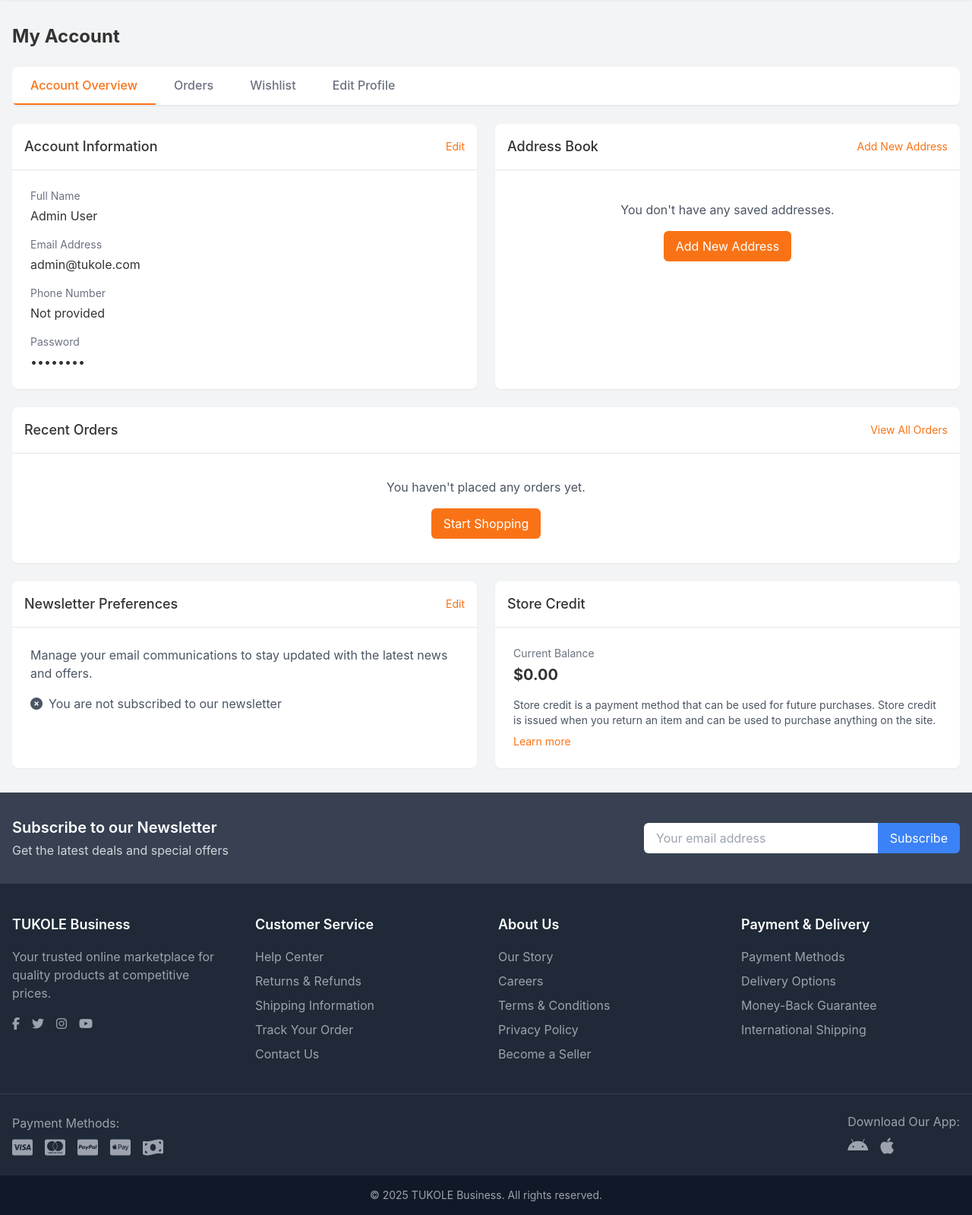
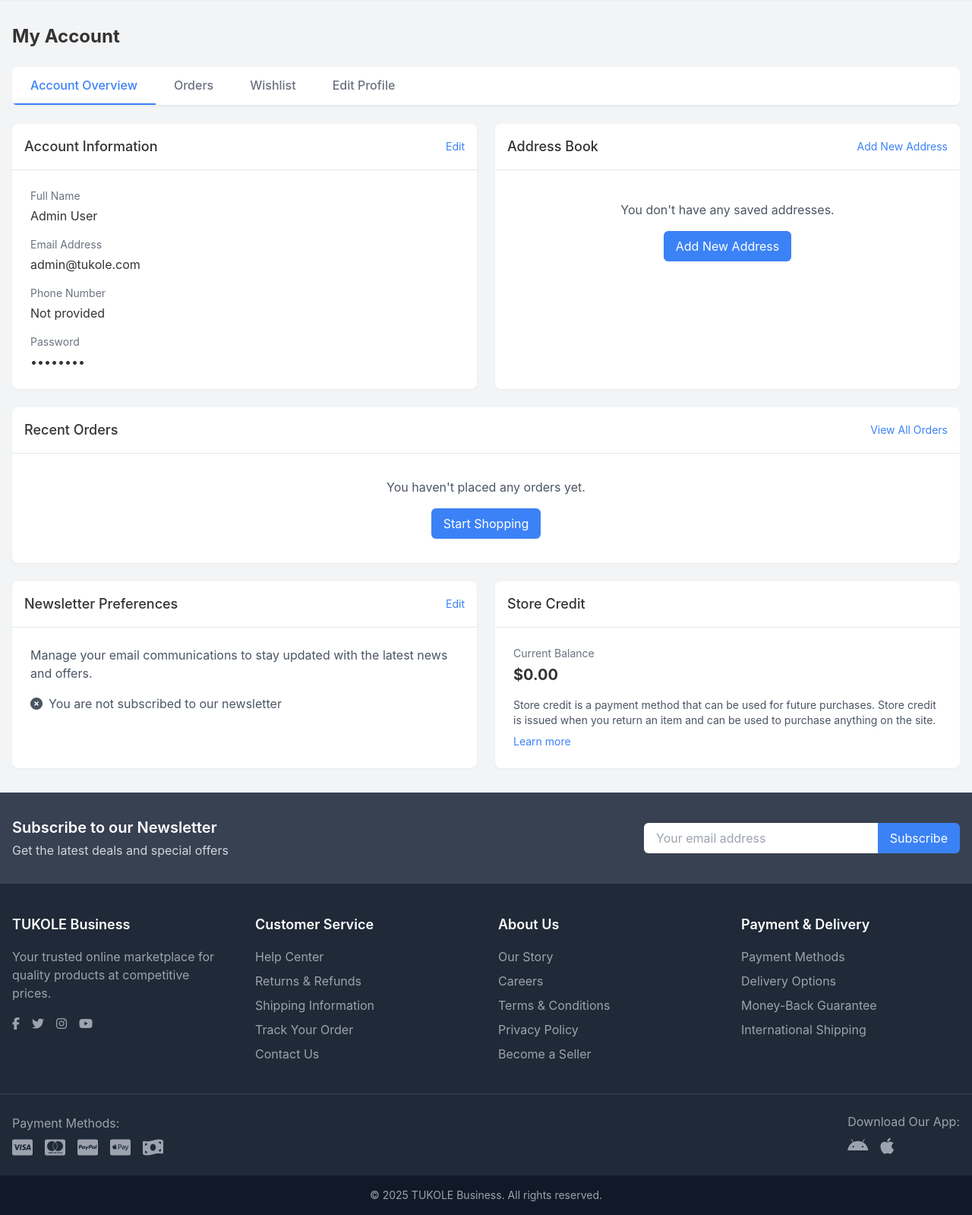
Before and after one commit to shanon082/E-commerce-using-tailwind, a PHP site: page /myAccount.php in a window 1280 px wide. Shown: the part 147-1746 px from the top of the page at 76% size. Run offline with PHP 8.4, Linux system fonts and the light colour scheme; the visitor is signed in with stand-in values (Sample User, id 1); style sheets or scripts are compiled from the project's sources; some libraries are stand-ins or nearby versions.

Commit message:
Update account page styling: Change accent color from orange to blue.
Replit-Commit-Author: Agent
Replit-Commit-Session-Id: fac67253-8ee6-4203-9c03-0a0ca4fa95d6
Replit-Commit-Screenshot-Url: https://storage.googleapis.com/screenshot-production-us-central1/e3ae8c3b-0349-4dd5-938f-6373c503ff28/76b5bb13-9254-45a5-9254-c3e0d515b716.jpg

```diff
--- a/myAccount.php
+++ b/myAccount.php
@@ -54,10 +54,10 @@ $orders = $stmt->fetchAll();
         <!-- Account Navigation -->
         <div class="bg-white rounded-lg shadow-sm overflow-hidden mb-6">
             <div class="flex flex-wrap border-b border-gray-200">
-                <a href="#" class="text-orange-500 border-b-2 border-orange-500 py-3 px-6 font-medium">Account Overview</a>
-                <a href="orders.php" class="text-gray-500 hover:text-orange-500 py-3 px-6 font-medium">Orders</a>
-                <a href="wishlist.php" class="text-gray-500 hover:text-orange-500 py-3 px-6 font-medium">Wishlist</a>
-                <a href="edit_profile.php" class="text-gray-500 hover:text-orange-500 py-3 px-6 font-medium">Edit Profile</a>
+                <a href="#" class="text-blue-500 border-b-2 border-blue-500 py-3 px-6 font-medium">Account Overview</a>
+                <a href="orders.php" class="text-gray-500 hover:text-blue-500 py-3 px-6 font-medium">Orders</a>
+                <a href="wishlist.php" class="text-gray-500 hover:text-blue-500 py-3 px-6 font-medium">Wishlist</a>
+                <a href="edit_profile.php" class="text-gray-500 hover:text-blue-500 py-3 px-6 font-medium">Edit Profile</a>
             </div>
         </div>
 
@@ -67,7 +67,7 @@ $orders = $stmt->fetchAll();
             <div class="bg-white rounded-lg shadow-sm overflow-hidden">
                 <div class="p-4 border-b border-gray-200 flex justify-between items-center">
                     <h2 class="text-lg font-medium">Account Information</h2>
-                    <a href="edit_profile.php" class="text-orange-500 hover:underline text-sm">Edit</a>
+                    <a href="edit_profile.php" class="text-blue-500 hover:underline text-sm">Edit</a>
                 </div>
                 <div class="p-6">
                     <div class="mb-4">
@@ -93,7 +93,7 @@ $orders = $stmt->fetchAll();
             <div class="bg-white rounded-lg shadow-sm overflow-hidden">
                 <div class="p-4 border-b border-gray-200 flex justify-between items-center">
                     <h2 class="text-lg font-medium">Address Book</h2>
-                    <a href="edit_address.php" class="text-orange-500 hover:underline text-sm">Add New Address</a>
+                    <a href="edit_address.php" class="text-blue-500 hover:underline text-sm">Add New Address</a>
                 </div>
                 <div class="p-6">
                     <?php if (count($addresses) > 0): ?>
@@ -122,7 +122,7 @@ $orders = $stmt->fetchAll();
                     <?php else: ?>
                         <div class="text-center py-4">
                             <p class="text-gray-600 mb-4">You don't have any saved addresses.</p>
-                            <a href="edit_address.php" class="bg-orange-500 hover:bg-orange-600 text-white py-2 px-4 rounded-md inline-block transition">
+                            <a href="edit_address.php" class="bg-blue-500 hover:bg-blue-600 text-white py-2 px-4 rounded-md inline-block transition">
                                 Add New Address
                             </a>
                         </div>
@@ -134,7 +134,7 @@ $orders = $stmt->fetchAll();
             <div class="bg-white rounded-lg shadow-sm overflow-hidden md:col-span-2">
                 <div class="p-4 border-b border-gray-200 flex justify-between items-center">
                     <h2 class="text-lg font-medium">Recent Orders</h2>
-                    <a href="orders.php" class="text-orange-500 hover:underline text-sm">View All Orders</a>
+                    <a href="orders.php" class="text-blue-500 hover:underline text-sm">View All Orders</a>
                 </div>
                 <div class="overflow-x-auto">
                     <?php if (count($orders) > 0): ?>
@@ -208,7 +208,7 @@ $orders = $stmt->fetchAll();
                     <?php else: ?>
                         <div class="text-center py-8">
                             <p class="text-gray-600 mb-4">You haven't placed any orders yet.</p>
-                            <a href="index.php" class="bg-orange-500 hover:bg-orange-600 text-white py-2 px-4 rounded-md inline-block transition">
+                            <a href="index.php" class="bg-blue-500 hover:bg-blue-600 text-white py-2 px-4 rounded-md inline-block transition">
                                 Start Shopping
                             </a>
                         </div>
@@ -220,7 +220,7 @@ $orders = $stmt->fetchAll();
             <div class="bg-white rounded-lg shadow-sm overflow-hidden">
                 <div class="p-4 border-b border-gray-200 flex justify-between items-center">
                     <h2 class="text-lg font-medium">Newsletter Preferences</h2>
-                    <a href="newsletter_pref.php" class="text-orange-500 hover:underline text-sm">Edit</a>
+                    <a href="newsletter_pref.php" class="text-blue-500 hover:underline text-sm">Edit</a>
                 </div>
                 <div class="p-6">
                     <p class="text-gray-600">Manage your email communications to stay updated with the latest news and offers.</p>
@@ -251,7 +251,7 @@ $orders = $stmt->fetchAll();
                     <p class="text-gray-600 text-sm">
                         Store credit is a payment method that can be used for future purchases. Store credit is issued when you return an item and can be used to purchase anything on the site.
                     </p>
-                    <a href="#" class="text-orange-500 hover:underline text-sm mt-2 inline-block">Learn more</a>
+                    <a href="#" class="text-blue-500 hover:underline text-sm mt-2 inline-block">Learn more</a>
                 </div>
             </div>
         </div>
```
